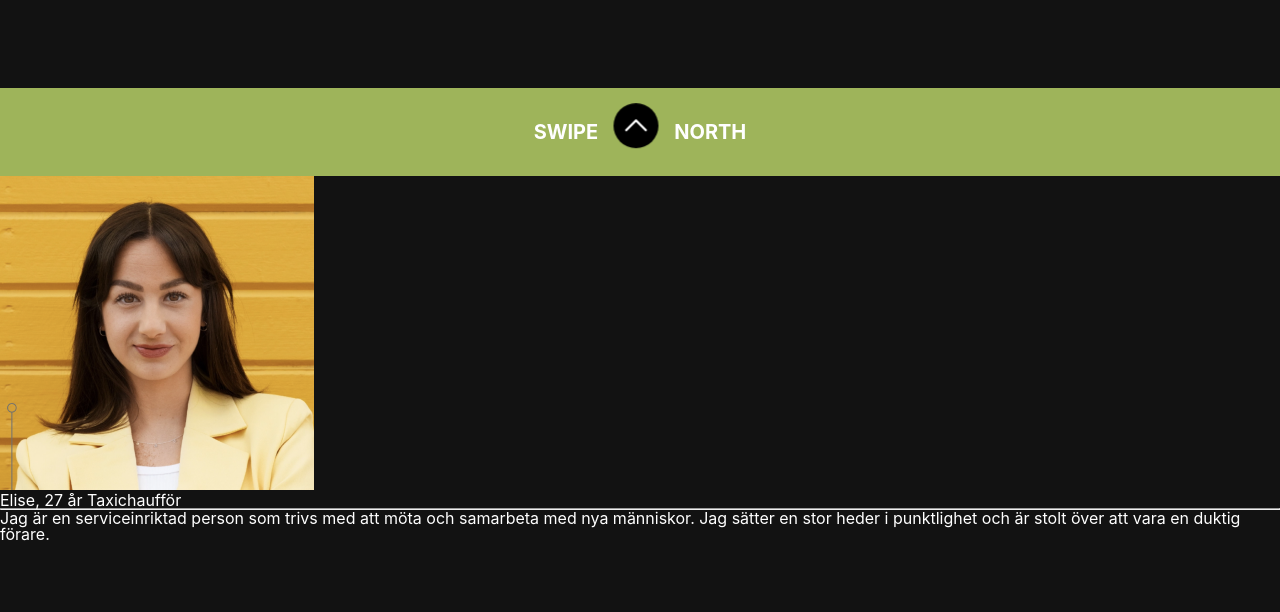
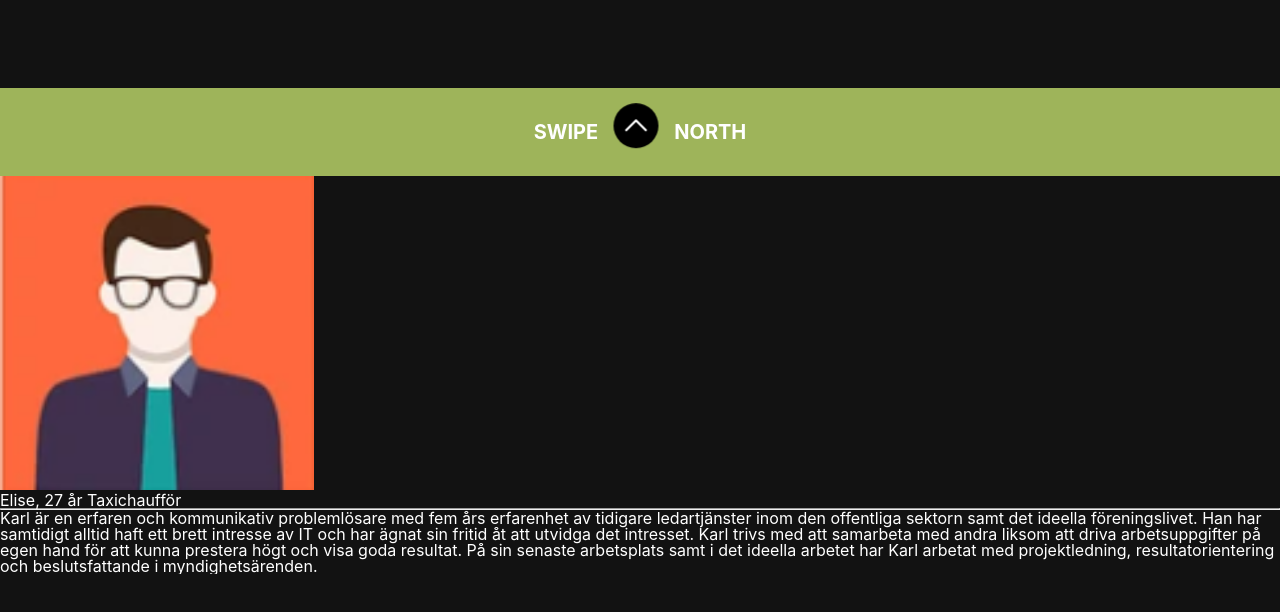
Before and after one commit to xxrobone/swipenorth_team1, a Next.js app: page /profilepage in a window 1280 px wide. Shown: the top 612 px of the page. Built offline with nearby package versions, Linux system fonts and the light colour scheme.

Commit message:
text and pic changed

```diff
--- a/src/components/profile/Profile.jsx
+++ b/src/components/profile/Profile.jsx
@@ -13,8 +13,13 @@ export default function Profile() {
             <p>Elise, 27 år Taxichaufför </p>
         </div>
         <hr/>
-        <p>Jag är en serviceinriktad person som trivs med att möta och samarbeta med nya människor.
-            Jag sätter en stor heder i punktlighet och är stolt över att vara en duktig förare.</p>
+        <p>Karl är en erfaren och kommunikativ problemlösare med fem års erfarenhet av tidigare
+           ledartjänster inom den offentliga sektorn samt det ideella föreningslivet. Han har
+           samtidigt alltid haft ett brett intresse av IT och har ägnat sin fritid åt att utvidga
+           det intresset. Karl trivs med att samarbeta med andra liksom att driva arbetsuppgifter
+           på egen hand för att kunna prestera högt och visa goda resultat. På sin senaste arbetsplats
+           samt i det ideella arbetet har Karl arbetat med projektledning,
+           resultatorientering och beslutsfattande i myndighetsärenden.</p>
     </div>
     </>
   )
```
Also changed, not shown: public/images/profilepic.png.
